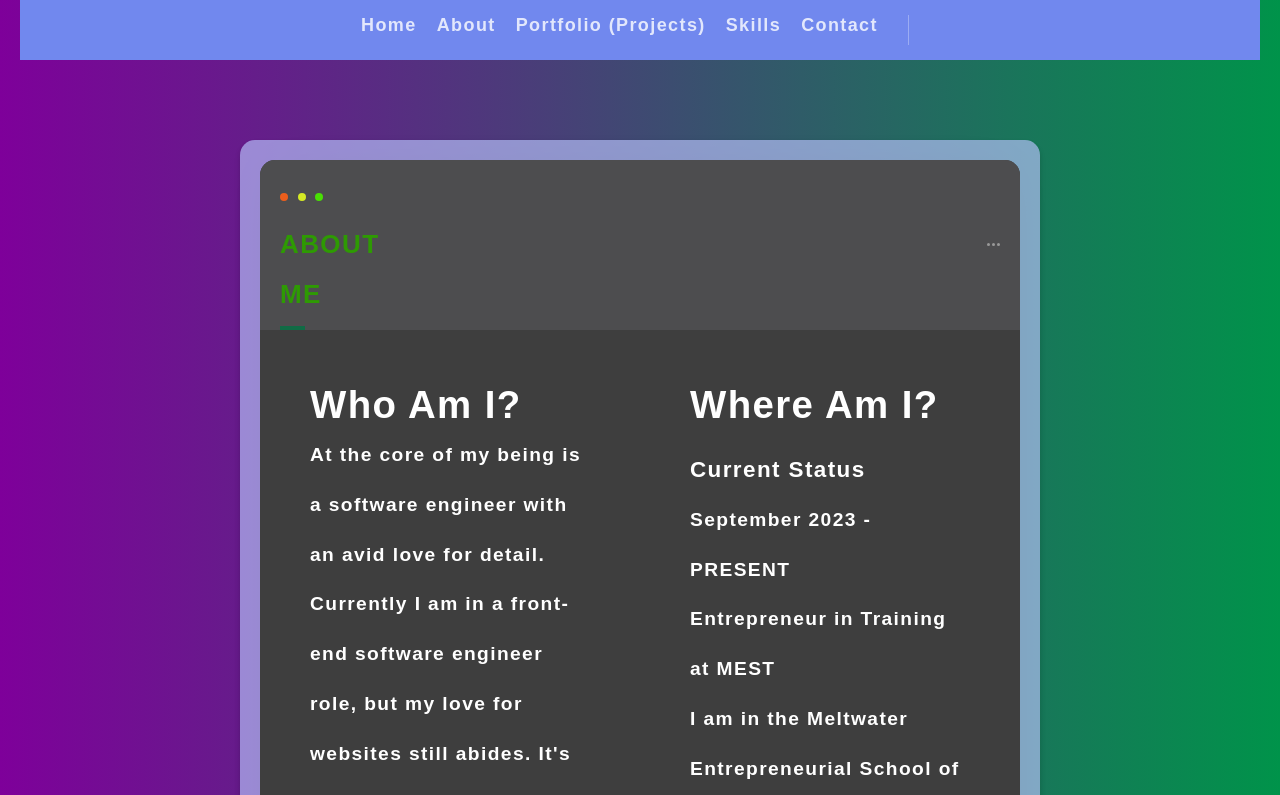
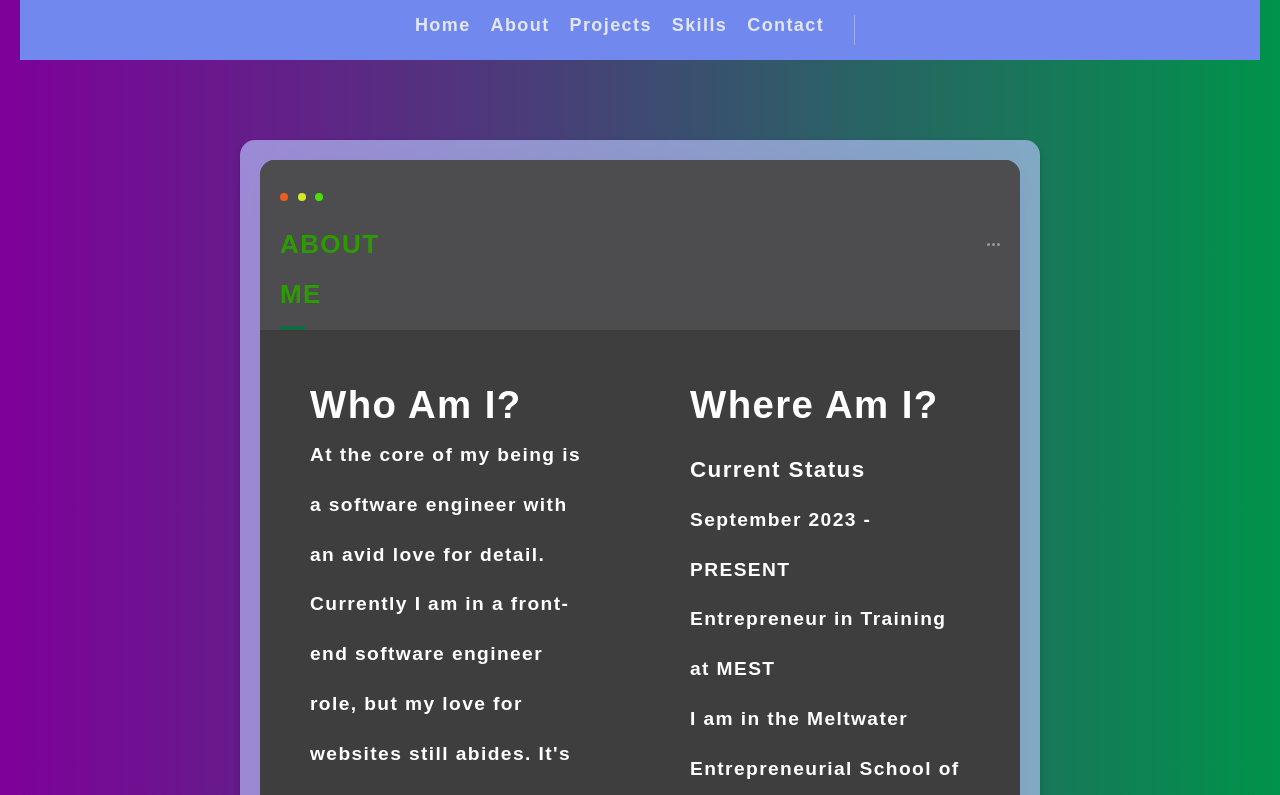
Before and after one commit to Samsonroyal/Samson-Portfolio, a plain HTML site: page about.html in a window 1280 px wide. Shown: the top 795 px of the page. Drawn offline with Linux system fonts and the light colour scheme.

Commit message:
rename portfolio to projects

```diff
--- a/about.html
+++ b/about.html
@@ -20,7 +20,7 @@
         <a class="nav-link page-scroll" href="about.html">About</a>
       </li>
       <li class="nav-item">
-                <a class="nav-link page-scroll" href="project.html">Portfolio (Projects)</a>
+        <a class="nav-link page-scroll" href="project.html">Projects</a>
       </li>
       <li class="nav-item">
         <a class="nav-link page-scroll" href="skills.html">Skills</a>
@@ -60,22 +60,26 @@
 
           <div class="text-container first">
             <h1 class="app-form">Who Am I?</h1>
-                    <p>At the core of my being is a software engineer with an avid love for detail. Currently I am in a front-end software engineer role, but my love for websites still abides.
-                        It's for that reason that I do this. I love going through the entire process with the customer from drafting sketches, discussing ideas to manifestation of their ideas as projects launched.</p>
+            <p>At the core of my being is a software engineer with an avid love for detail. Currently I am in a
+              front-end software engineer role, but my love for websites still abides.
+              It's for that reason that I do this. I love going through the entire process with the customer from
+              drafting sketches, discussing ideas to manifestation of their ideas as projects launched.</p>
           </div>
 
         </div>
         <div class="screen-body-item">
           <div class="app-form">
             <div class="app-form-group">
-                    <h1 class="app-form" >Where Am I?</h1>
+              <h1 class="app-form">Where Am I?</h1>
             </div>
             <div class="col-md-6">
               <div class="text-container second">
                 <h3>Current Status</h3>
                 <div class="time">September 2023 - PRESENT</div>
                 <h4>Entrepreneur in Training at MEST</h4>
-                        <p>I am in the Meltwater Entrepreneurial School of Technology, an international accelerator for Software Entreprenuers and I will be building businesses for the next 12 months. They invest in people and support early-stage startups to build/launch
+                <p>I am in the Meltwater Entrepreneurial School of Technology, an international accelerator for Software
+                  Entreprenuers and I will be building businesses for the next 12 months. They invest in people and
+                  support early-stage startups to build/launch
               </div>
               <!-- end of text-container -->
             </div>
@@ -95,7 +99,7 @@
     </div>
   </div>
 
-        <script link="about.js" ></script>
+  <script link="about.js"></script>
 </body>
 
 </html>
```
Lines whose indentation alone changed are shown as unchanged.
